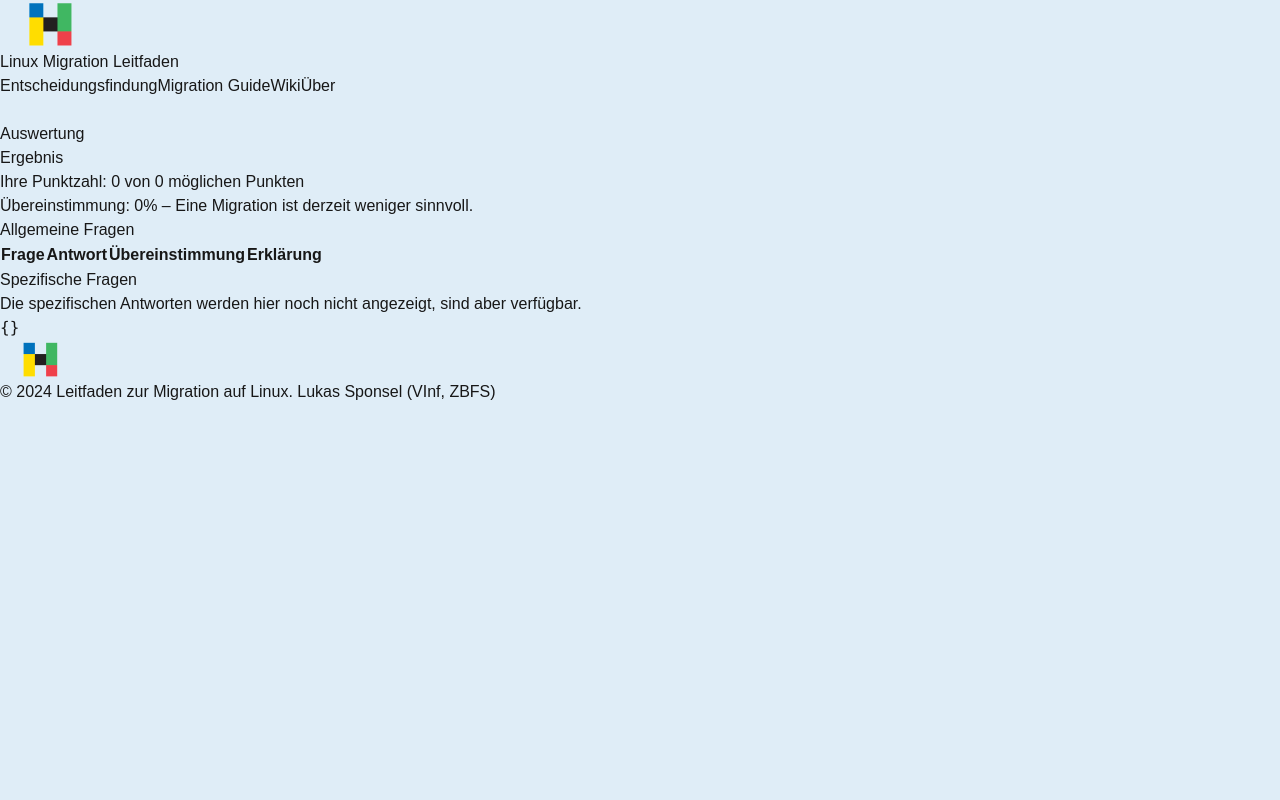
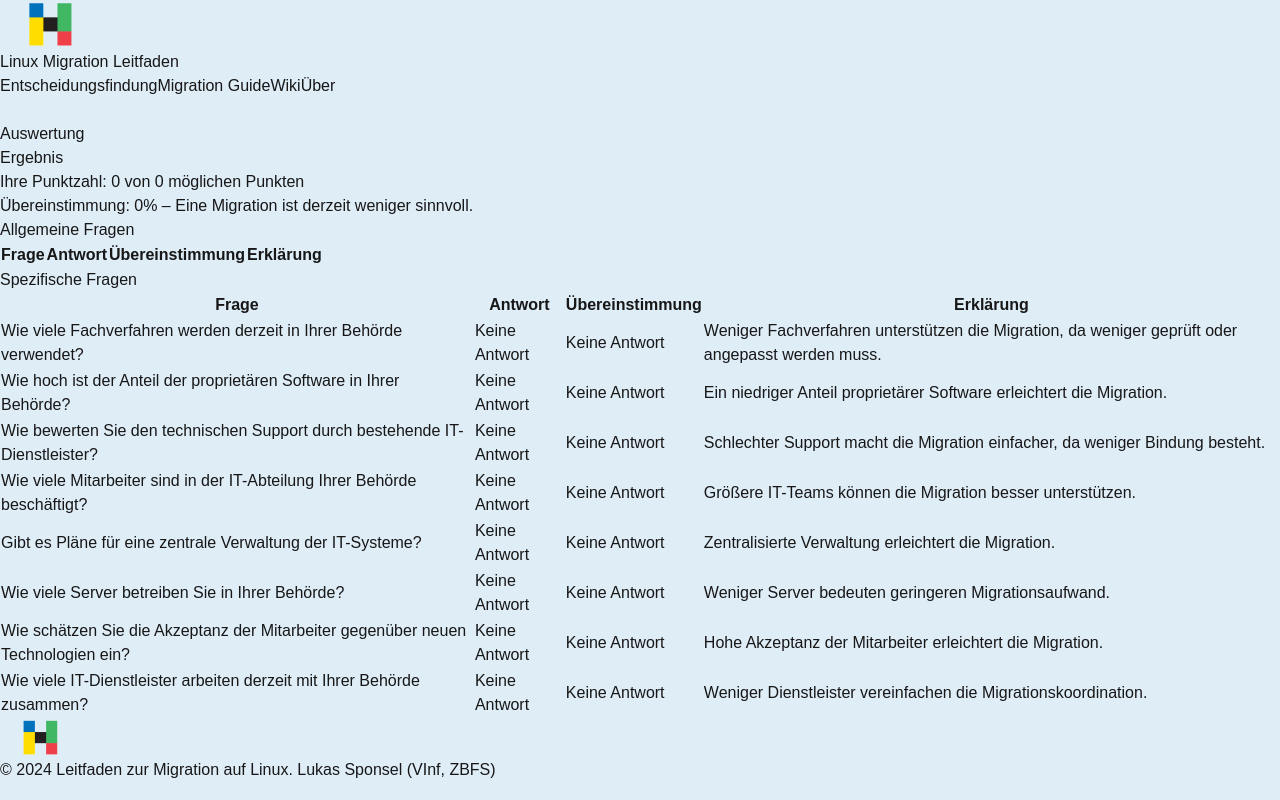
Before and after one commit to DrFisch/LeitfadenWebsite, a Next.js app: page /decision-making/fragebogen/auswertung in a window 1280 px wide. Built offline with nearby package versions, Linux system fonts and the light colour scheme.

Commit message:
auswertung angepasst

```diff
--- a/src/app/decision-making/fragebogen/auswertung/page.tsx
+++ b/src/app/decision-making/fragebogen/auswertung/page.tsx
@@ -6,19 +6,31 @@ import Auswertung from '@/components/decision-making/fragebogen/auswertung/Auswe
 export default function AuswertungPage() {
   const [generalAnswers, setGeneralAnswers] = useState<{ [key: string]: string }>({});
   const [specificAnswers, setSpecificAnswers] = useState<{ [key: string]: string[] | string }>({});
-  const [score, setScore] = useState<number | null>(null);
+
 
   useEffect(() => {
     const query = new URLSearchParams(window.location.search);
 
     const generalAnswersParam = query.get('generalAnswers');
     const specificAnswersParam = query.get('specificAnswers');
-    const scoreParam = query.get('score');
 
     if (generalAnswersParam) setGeneralAnswers(JSON.parse(decodeURIComponent(generalAnswersParam)));
-    if (specificAnswersParam) setSpecificAnswers(JSON.parse(decodeURIComponent(specificAnswersParam)));
-    if (scoreParam) setScore(parseInt(scoreParam, 10));
+
+    if (specificAnswersParam) {
+      const parsedSpecificAnswers = JSON.parse(decodeURIComponent(specificAnswersParam));
+      const formattedSpecificAnswers: { [key: string]: string } = Object.keys(parsedSpecificAnswers).reduce(
+        (acc, key) => {
+          acc[key] = Array.isArray(parsedSpecificAnswers[key])
+            ? parsedSpecificAnswers[key].join(', ') // Konvertiere string[] zu string
+            : parsedSpecificAnswers[key];
+          return acc;
+        },
+        {} as { [key: string]: string }
+      );
+      setSpecificAnswers(formattedSpecificAnswers);
+    }
   }, []);
+
 
   return (
     <main className="min-h-screen bg-inherit ">
--- a/src/components/decision-making/fragebogen/auswertung/Auswertung.tsx
+++ b/src/components/decision-making/fragebogen/auswertung/Auswertung.tsx
@@ -2,6 +2,7 @@
 
 import React from 'react';
 import { generalQuestions } from '@/data/Fragebogen/generalQuestions';
+import { specificQuestions } from '@/data/Fragebogen/specificQuestions';
 
 const answerMapping: { [key: string]: string } = {
   voll: 'Trifft voll zu',
@@ -14,14 +15,14 @@ const answerMapping: { [key: string]: string } = {
 
 interface AuswertungProps {
   generalAnswers: { [key: string]: string };
-  specificAnswers: { [key: string]: string[] | string };
-
+  specificAnswers: { [key: string]: string | string[] };
 }
 
 const Auswertung: React.FC<AuswertungProps> = ({ generalAnswers, specificAnswers }) => {
   let erreichtePunkte = 0;
   let möglichePunkte = 0;
 
+  // Berechnung der allgemeinen Fragen
   Object.entries(generalAnswers).forEach(([id, answer]) => {
     const question = generalQuestions.find((q) => q.id === id);
     if (!question || answer === 'keine-antwort') return;
@@ -29,10 +30,7 @@ const Auswertung: React.FC<AuswertungProps> = ({ generalAnswers, specificAnswers
     const maxPoints = question.weight * 5;
     möglichePunkte += maxPoints;
 
-    const answerPoints: Record<
-      'voll' | 'zu' | 'mittel' | 'wenig' | 'gar-nicht',
-      number
-    > = {
+    const answerPoints: Record<'voll' | 'zu' | 'mittel' | 'wenig' | 'gar-nicht', number> = {
       voll: maxPoints,
       zu: question.weight * 4,
       mittel: question.weight * 3,
@@ -41,6 +39,17 @@ const Auswertung: React.FC<AuswertungProps> = ({ generalAnswers, specificAnswers
     };
 
     erreichtePunkte += answerPoints[answer as keyof typeof answerPoints] || 0;
+  });
+
+  // Berechnung der spezifischen Fragen
+  specificQuestions.forEach((q) => {
+    const weight = specificAnswers[q.id];
+    if (weight) {
+      if (typeof weight === 'string') {
+        erreichtePunkte += parseInt(weight, 10);
+      }
+      möglichePunkte += Math.max(...q.weights);
+    }
   });
 
   const prozent = möglichePunkte > 0 ? Math.round((erreichtePunkte / möglichePunkte) * 100) : 0;
@@ -73,16 +82,16 @@ const Auswertung: React.FC<AuswertungProps> = ({ generalAnswers, specificAnswers
         </p>
       </div>
 
-      {/* Allgemeine Antworten */}
+      {/* Allgemeine Fragen */}
 <div className="mb-8">
   <h2 className="text-2xl font-bold mb-4 border-b-2 border-gray-600">Allgemeine Fragen</h2>
   <table className="min-w-full border-collapse border border-gray-200 bg-gray-50 shadow-md rounded-lg">
     <thead>
       <tr>
-              <th className="border border-gray-200 px-4 py-2 text-left text-gray-700">Frage</th>
-              <th className="border border-gray-200 px-4 py-2 text-center">Antwort</th>
-              <th className="border border-gray-200 px-4 py-2 text-center">Übereinstimmung</th>
-              <th className="border border-gray-200 px-4 py-2 text-left">Erklärung</th>
+        <th className="border border-gray-200 px-4 py-2 text-left w-1/3">Frage</th>
+        <th className="border border-gray-200 px-4 py-2 text-center w-1/6">Antwort</th>
+        <th className="border border-gray-200 px-4 py-2 text-center w-1/6">Übereinstimmung</th>
+        <th className="border border-gray-200 px-4 py-2 text-left w-1/3">Erklärung</th>
       </tr>
     </thead>
     <tbody>
@@ -92,10 +101,7 @@ const Auswertung: React.FC<AuswertungProps> = ({ generalAnswers, specificAnswers
         if (!question) return null;
 
         const maxPoints = question.weight * 5;
-              const answerPoints: Record<
-                'voll' | 'zu' | 'mittel' | 'wenig' | 'gar-nicht',
-                number
-              > = {
+        const answerPoints: Record<'voll' | 'zu' | 'mittel' | 'wenig' | 'gar-nicht', number> = {
           voll: maxPoints,
           zu: question.weight * 4,
           mittel: question.weight * 3,
@@ -132,14 +138,67 @@ const Auswertung: React.FC<AuswertungProps> = ({ generalAnswers, specificAnswers
   </table>
 </div>
 
-      {/* Spezifische Antworten */}
+{/* Spezifische Fragen */}
 <div>
   <h2 className="text-2xl font-bold mb-4 border-b-2 border-gray-600">Spezifische Fragen</h2>
-        <p>Die spezifischen Antworten werden hier noch nicht angezeigt, sind aber verfügbar.</p>
-        <pre className="bg-gray-100 p-4 rounded-lg shadow-md text-sm">
-          {JSON.stringify(specificAnswers, null, 2)}
-        </pre>
+  <table className="min-w-full border-collapse border border-gray-200 bg-gray-50 shadow-md rounded-lg">
+    <thead>
+      <tr>
+        <th className="border border-gray-200 px-4 py-2 text-left w-1/3">Frage</th>
+        <th className="border border-gray-200 px-4 py-2 text-center w-1/6">Antwort</th>
+        <th className="border border-gray-200 px-4 py-2 text-center w-1/6">Übereinstimmung</th>
+        <th className="border border-gray-200 px-4 py-2 text-left w-1/3">Erklärung</th>
+      </tr>
+    </thead>
+    <tbody>
+      {specificQuestions.map((q) => {
+        const weight = specificAnswers[q.id];
+        const maxWeight = Math.max(...q.weights);
+        const percentage =
+          weight && typeof weight === 'string'
+            ? Math.round((parseInt(weight, 10) / maxWeight) * 100)
+            : null;
+
+        const bgColor =
+          percentage !== null
+            ? percentage > 75
+              ? 'bg-green-200 text-green-800'
+              : percentage > 40
+              ? 'bg-yellow-200 text-yellow-800'
+              : 'bg-red-200 text-red-800'
+            : 'bg-gray-200 text-gray-600';
+
+        const index = q.weights.findIndex((w) => w.toString() === weight);
+
+        // Erklärung zur Frage basierend auf der ID
+        const explanationMap: { [key: string]: string } = {
+          sq1: 'Weniger Fachverfahren unterstützen die Migration, da weniger geprüft oder angepasst werden muss.',
+          sq2: 'Ein niedriger Anteil proprietärer Software erleichtert die Migration.',
+          sq4: 'Schlechter Support macht die Migration einfacher, da weniger Bindung besteht.',
+          sq5: 'Größere IT-Teams können die Migration besser unterstützen.',
+          sq6: 'Zentralisierte Verwaltung erleichtert die Migration.',
+          sq7: 'Weniger Server bedeuten geringeren Migrationsaufwand.',
+          sq9: 'Hohe Akzeptanz der Mitarbeiter erleichtert die Migration.',
+          sq10: 'Weniger Dienstleister vereinfachen die Migrationskoordination.',
+        };
+
+        return (
+          <tr key={q.id}>
+            <td className="border border-gray-200 px-4 py-2">{q.question}</td>
+            <td className="border border-gray-200 px-4 py-2 text-center">{q.options[index] || 'Keine Antwort'}</td>
+            <td
+              className={`border border-gray-200 px-4 py-2 text-center font-bold ${bgColor}`}
+            >
+              {percentage === null ? 'Keine Antwort' : `${percentage}%`}
+            </td>
+            <td className="border border-gray-200 px-4 py-2">{explanationMap[q.id]}</td>
+          </tr>
+        );
+      })}
+    </tbody>
+  </table>
 </div>
+
     </div>
   );
 };
```
Also changed, not shown: src/components/decision-making/fragebogen/TableFragebogen.tsx (+24 -57 lines). Lines whose indentation alone changed are shown as unchanged.
